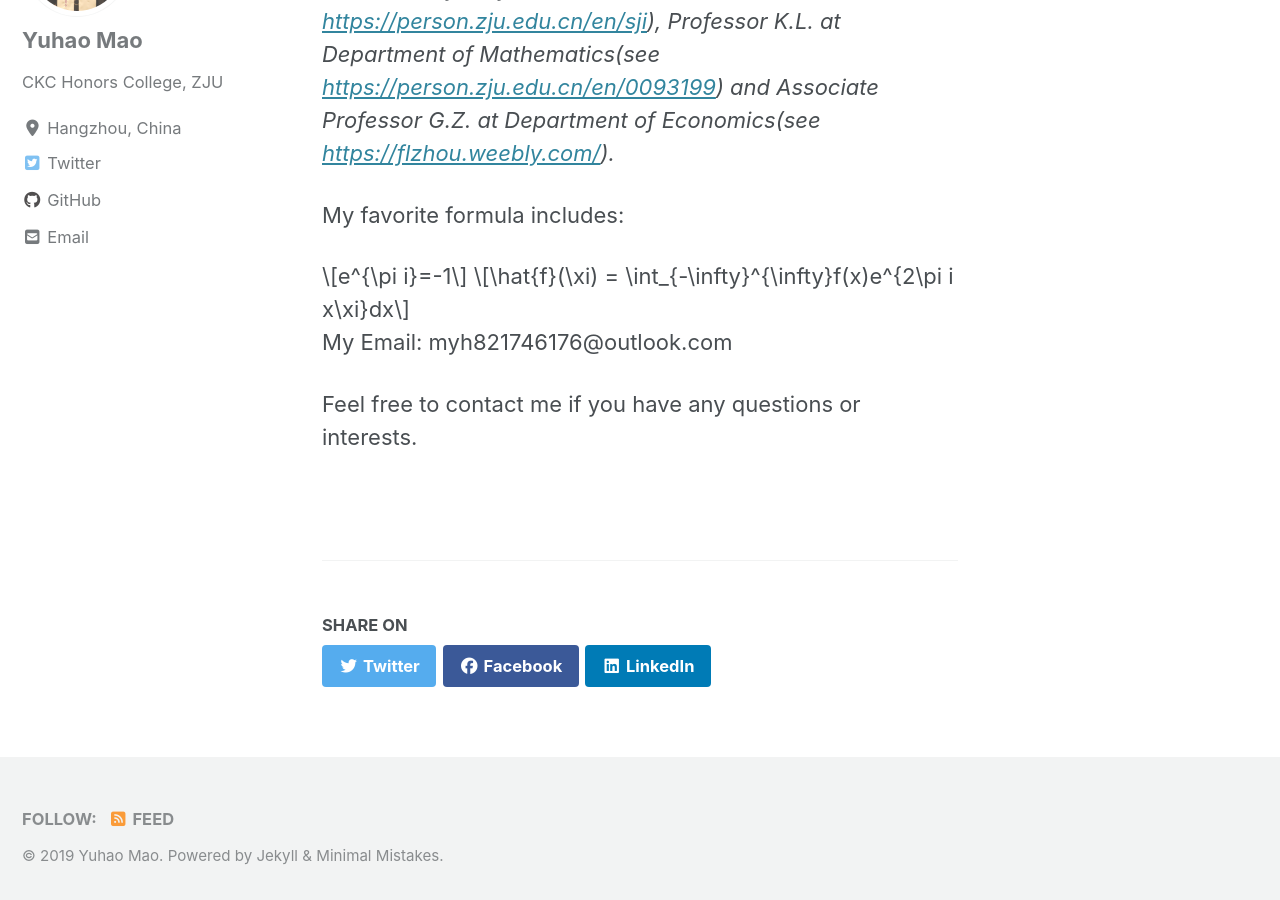
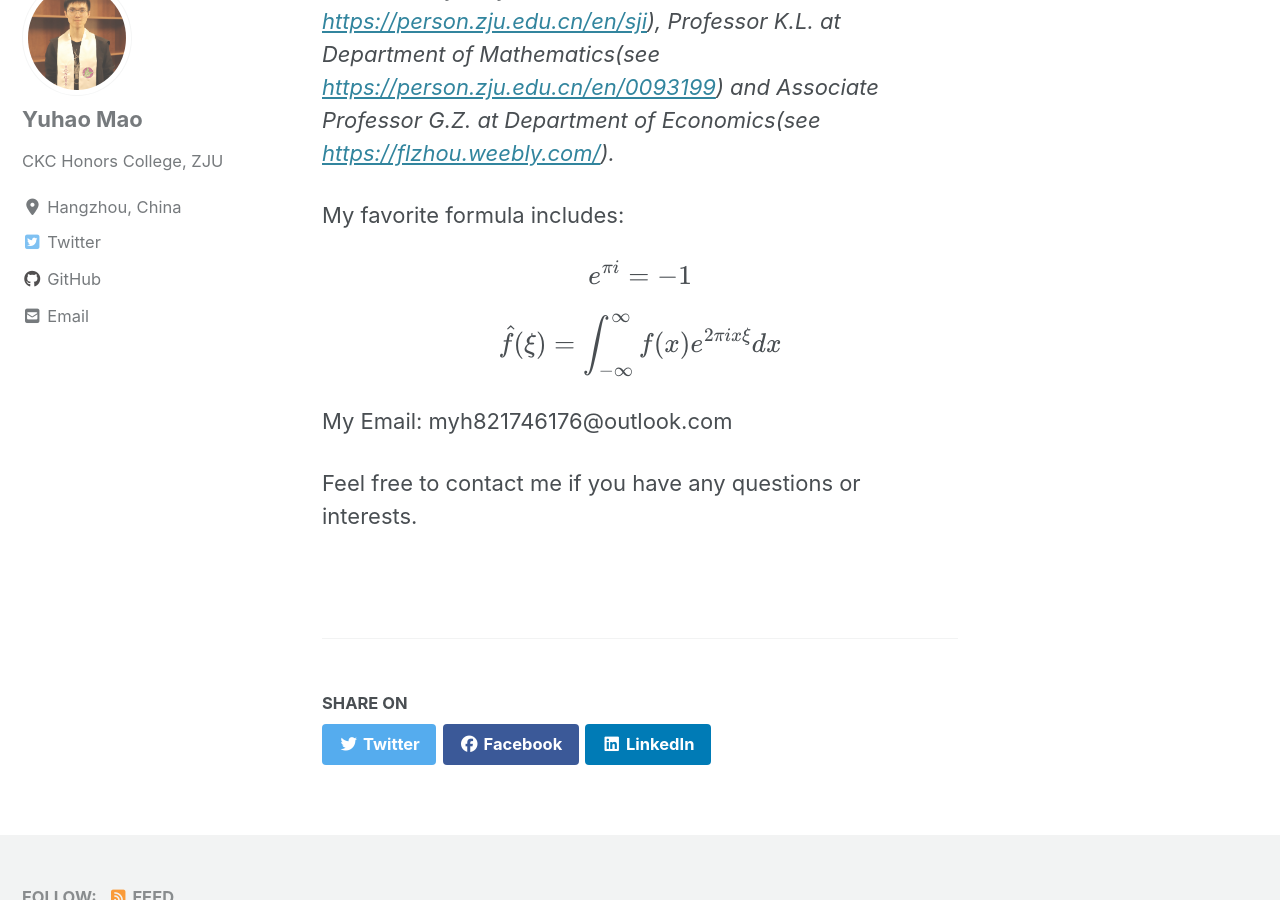
Before and after one commit to AlgebraLoveme/AlgebraLoveme.github.io, a Jekyll site: the page built from _pages/about.md, in a window 1280 px wide and 900 px high, scrolled down 1258 px. Built offline with Jekyll 4.4.1, drawn with Linux system fonts in a browser that asks for light colours; cached includes are drawn as plain includes; nearby versions of some CDN libraries; formulas are drawn with MathJax 3; part of the change alters nothing that is shown.

```diff
--- a/_includes/scripts.html
+++ b/_includes/scripts.html
@@ -44,5 +44,9 @@
     tex2jax: {inlineMath: [['$','$'], ['\\(','\\)']]}
   });
   </script>
-  <script type="text/javascript" async src="path-to-mathjax/MathJax.js?config=TeX-AMS_CHTML"></script>
+<script type="text/javascript" async
+  src="https://cdn.mathjax.org/mathjax/latest/MathJax.js?config=TeX-AMS_CHTML">
+</script>
+
+  <!-- <script type="text/javascript" async src="path-to-mathjax/MathJax.js?config=TeX-AMS_CHTML"></script> -->
 {% endif %}
```
